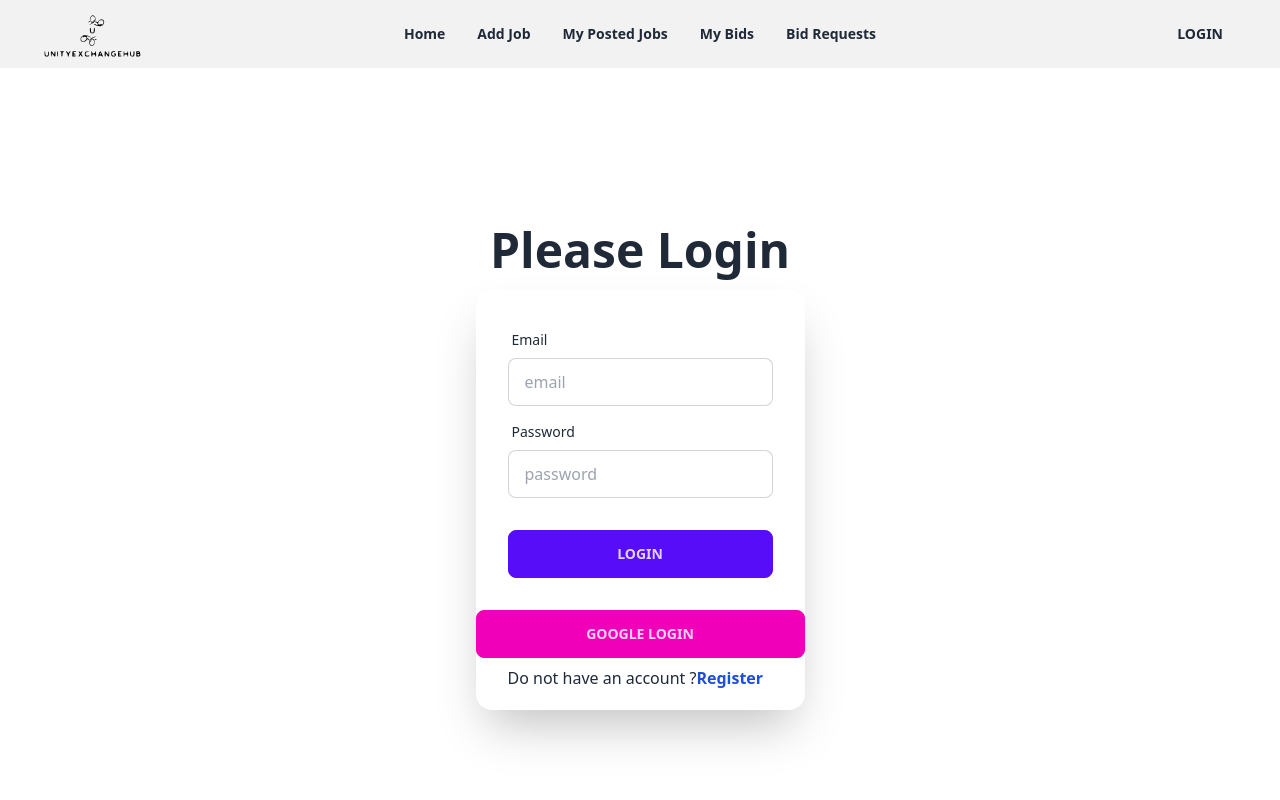
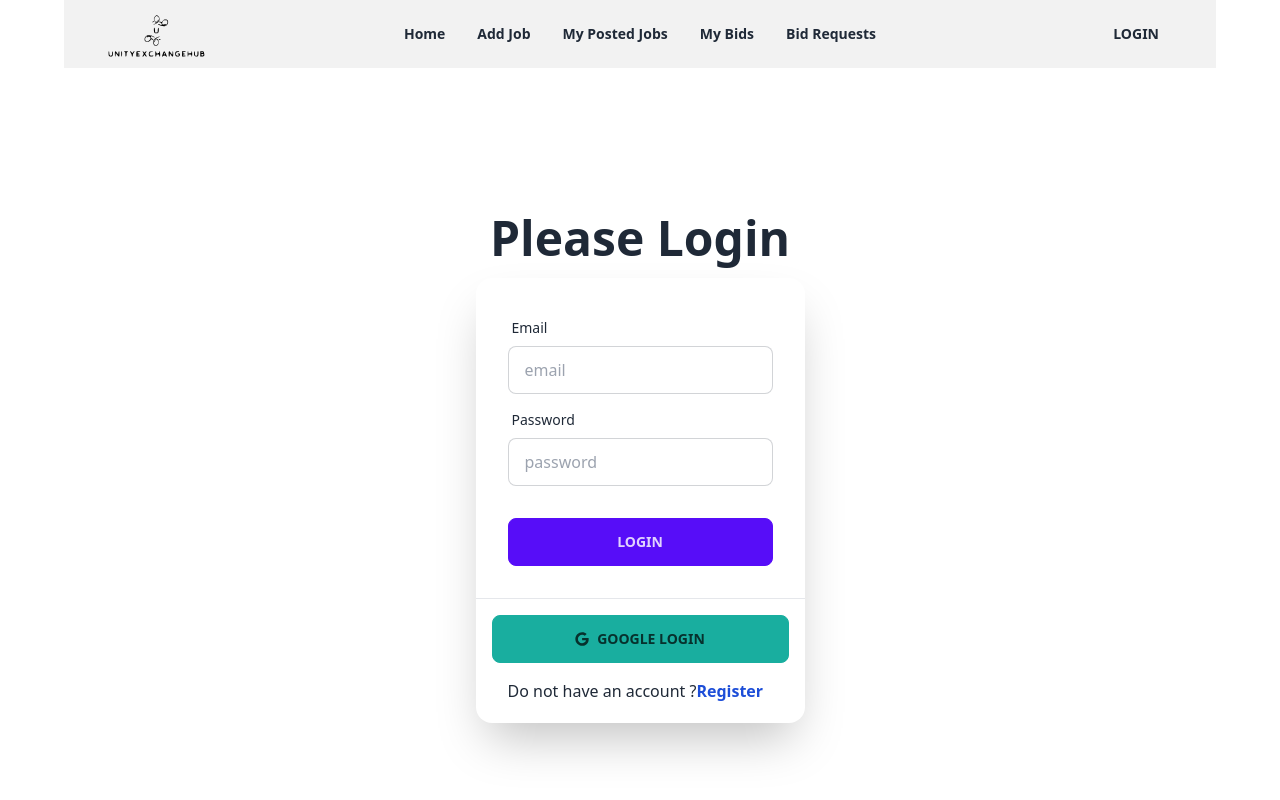
Before and after one commit to seyam14/UnityExchangeHub-ClientSide, a React (Vite) app: page /login in a window 1280 px wide. Shown: the top 800 px of the page. Built offline with nearby package versions, Linux system fonts and the light colour scheme; no server answers.

Commit message:
alignment

```diff
--- a/src/Pages/Login/Login.jsx
+++ b/src/Pages/Login/Login.jsx
@@ -1,6 +1,7 @@
 import { useContext } from "react";
 import { Link } from "react-router-dom";
 import { AuthContext } from "../../AuthProvider/AuthProvider";
+import {FaGoogle } from "react-icons/fa";
 
 
 const Login = () => {
@@ -67,7 +68,8 @@ const Login = () => {
                         <button className="btn btn-primary">Login</button>
                     </div>
                 </form>
-                <button  onClick={handleGoogleLogin} className="btn btn-secondary mb-2" > Google Login</button>
+                <hr/>
+                <button  onClick={handleGoogleLogin} className="btn btn-active btn-accent m-4" > <FaGoogle/> Google Login</button>
                 <p className="mb-5 ml-8">Do not have an account ?
                     <Link to="/register">
                     <span className="text-blue-700 font-bold">Register</span>
--- a/src/Pages/Register/Register.jsx
+++ b/src/Pages/Register/Register.jsx
@@ -97,7 +97,7 @@ const Register = () => {
     };
     return (
         <div className="mb-16">
-        <h2 className="text-2xl text-center mt-5">Please Register</h2>
+        <h2 className="text-5xl font-bold text-center mt-5">Please Register</h2>
         <div className="card flex-shrink-0 mx-auto mt-6 w-full max-w-sm shadow-2xl bg-base-200">
 
           <form onSubmit={handleRegister} className="card-body">
--- a/src/main.jsx
+++ b/src/main.jsx
@@ -37,9 +37,11 @@ const router = createBrowserRouter([
 ]);
 
 ReactDOM.createRoot(document.getElementById('root')).render(
+  <div  className='max-w-6xl mx-auto '>
   <React.StrictMode>
     <AuthProvider>
 <RouterProvider router={router} />
 </AuthProvider>
-  </React.StrictMode>,
+  </React.StrictMode>
+  </div>
 )
```
